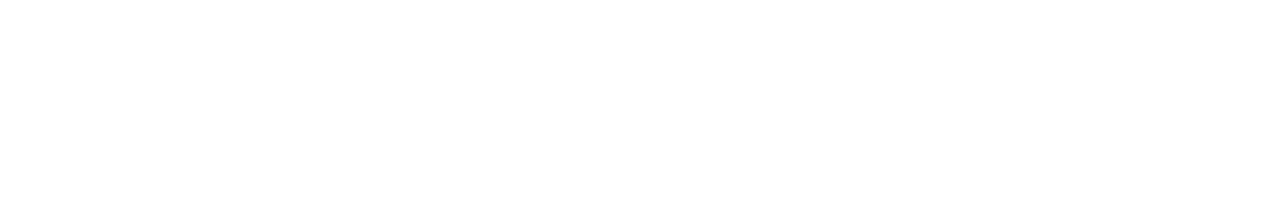
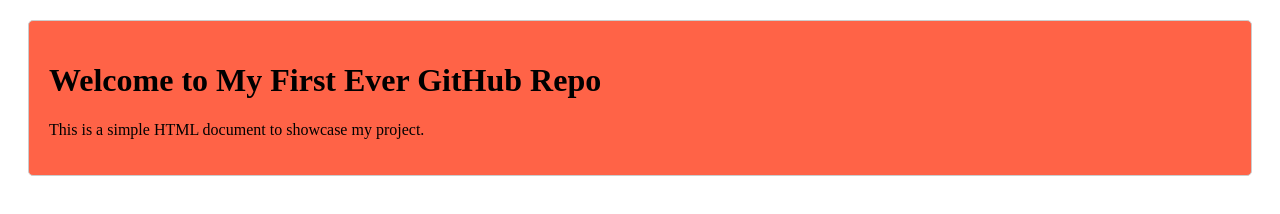
Before and after one commit to MohabbatrlB/my-first-github-repo, a plain HTML site: page index.html in a window 1280 px wide. Drawn offline with Linux system fonts and the light colour scheme.

Commit message:
added the first blog

```diff
--- /dev/null
+++ b/Styles/blog.css
@@ -0,0 +1,7 @@
+div {
+    margin: 20px;
+    padding: 20px;
+    border: 1px solid #ccc;
+    border-radius: 5px;
+    background-color: tomato;
+}
--- a/index.html
+++ b/index.html
@@ -4,8 +4,12 @@
     <meta charset="UTF-8">
     <meta name="viewport" content="width=device-width, initial-scale=1.0">
     <title>My First Ever github repo</title>
+    <link rel="stylesheet" href="Styles/blog.css">
 </head>
 <body>
-
+    <div>
+        <h1>Welcome to My First Ever GitHub Repo</h1>
+        <p>This is a simple HTML document to showcase my project.</p>
+    </div>
 </body>
 </html>
```
